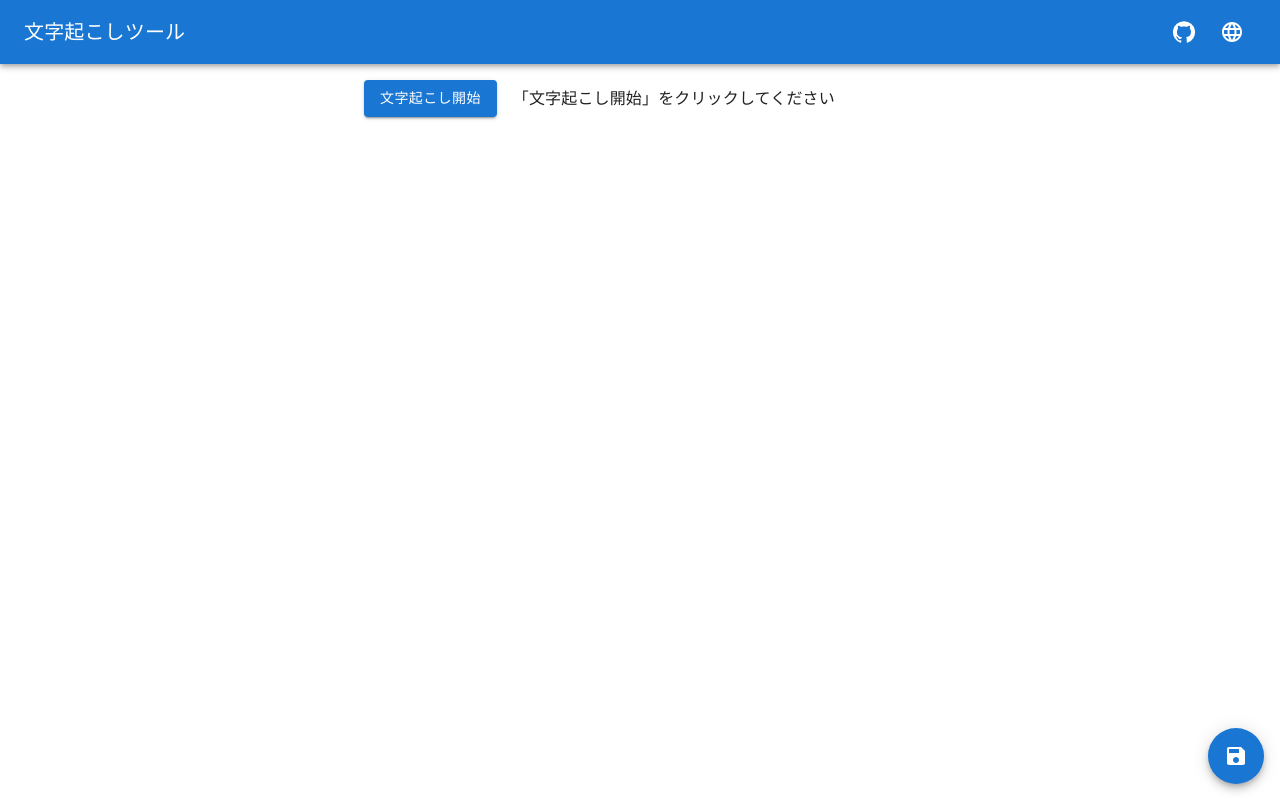
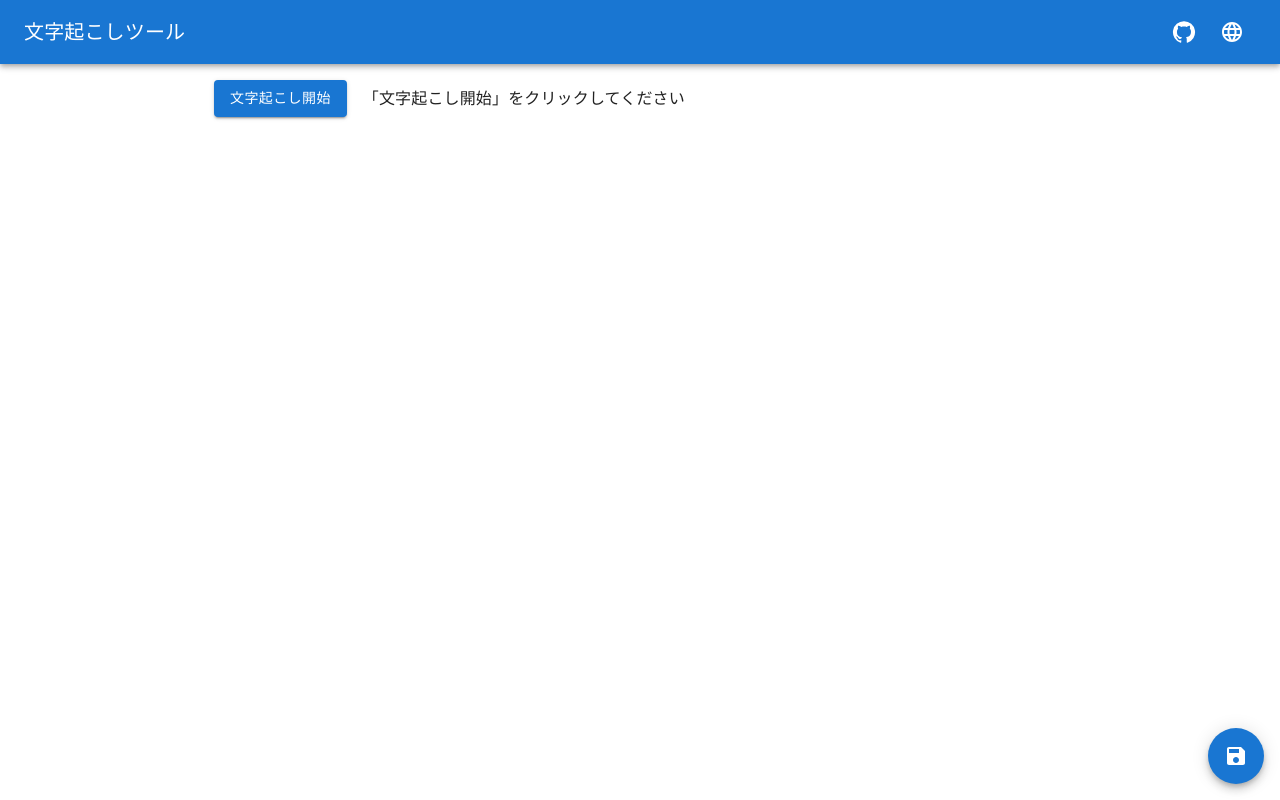
Before and after one commit to r-40021/web-speech-api, a React (Create React App) app: page / in a window 1280 px wide. Built offline with nearby package versions, Linux system fonts and the light colour scheme.

Commit message:
Update App.js

```diff
--- a/src/App.js
+++ b/src/App.js
@@ -138,7 +138,7 @@ class App extends React.Component {
           <MenuAppBar onclick={(index) => this.changeLang(index)} disabled={this.state.isListen} />
 
           <div className="btns">
-            <Container maxWidth="sm">
+            <Container maxWidth="md">
               <div className="flex-2 top-marg">
                 <Button variant="contained" className={this.state.hideStart} onClick={() => this.start()}>文字起こし開始</Button>
                 <Button variant="contained" className={this.state.hideStop} onClick={() => this.stop()}>文字起こし停止</Button>
@@ -149,7 +149,7 @@ class App extends React.Component {
           </div>
         </div>
         <div className="body" id="body">
-          <Container maxWidth="sm">
+          <Container maxWidth="md">
             {this.state.finalText.split('\n').map((str, index) => (<React.Fragment key={index}>{this.state.finalText ? <p className="resultText">{str}</p> : null }</React.Fragment>))}<p className="gray resultText">{this.state.text}</p>
           </Container>
         </div>
```
